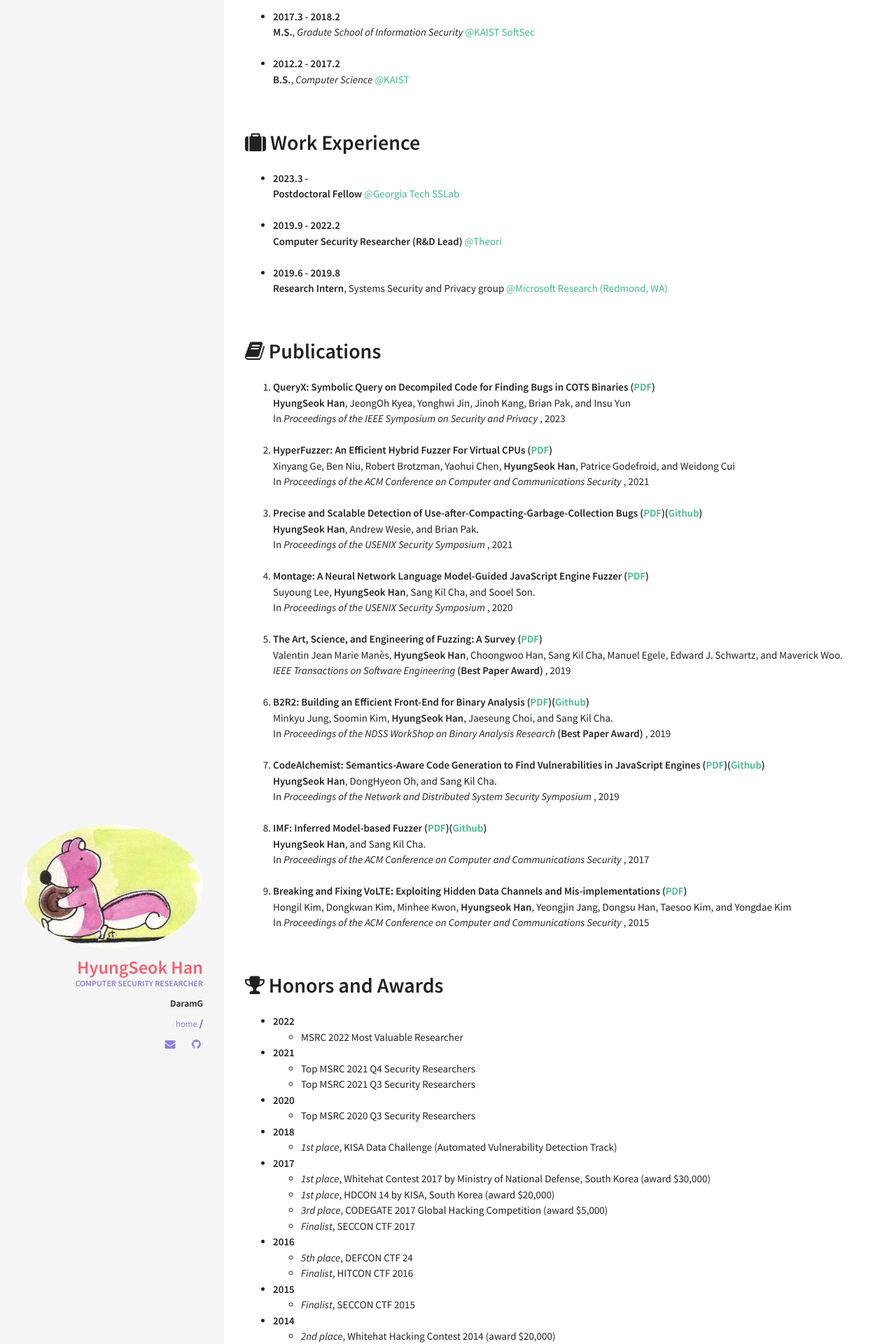
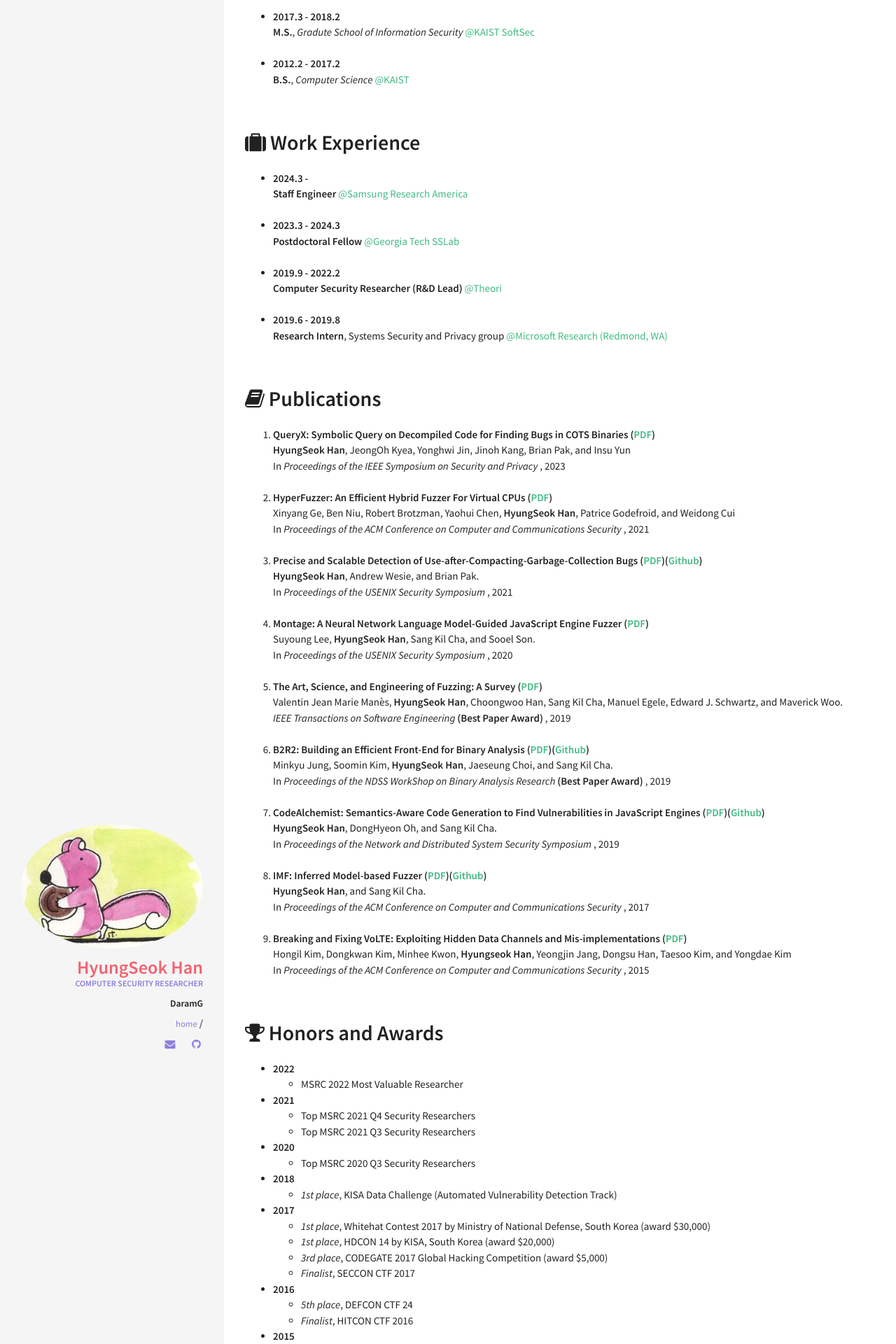
Before and after one commit to DaramG/daramg.github.io, a Jekyll site: the page built from index.html, in a window 1280 px wide. Shown: the part 327-2247 px from the top of the page at 70% size. Built offline with Jekyll 4.4.1, drawn with Linux system fonts in a browser that asks for light colours.

Commit message:
Update work.yml

```diff
--- a/_data/index/work.yml
+++ b/_data/index/work.yml
@@ -1,6 +1,10 @@
+- name: Samsung Research America
+  link: https://sra.samsung.com
+  date: 2024.3 -
+  descr: <strong> Staff Engineer</strong>
 - name: Georgia Tech SSLab
   link: https://gts3.org
-  date: 2023.3 -
+  date: 2023.3 - 2024.3
   descr: <strong>Postdoctoral Fellow</strong>
 - name: Theori
   link: https://theori.io
```
